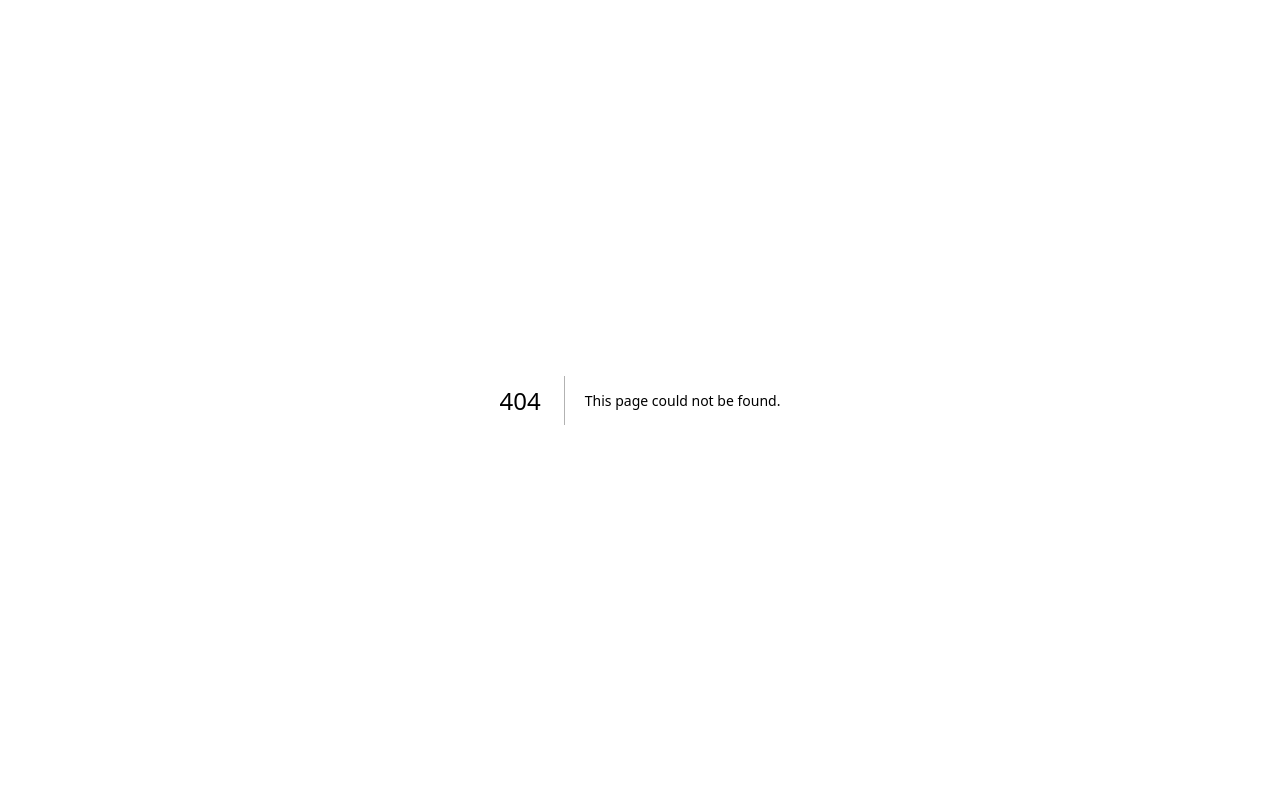
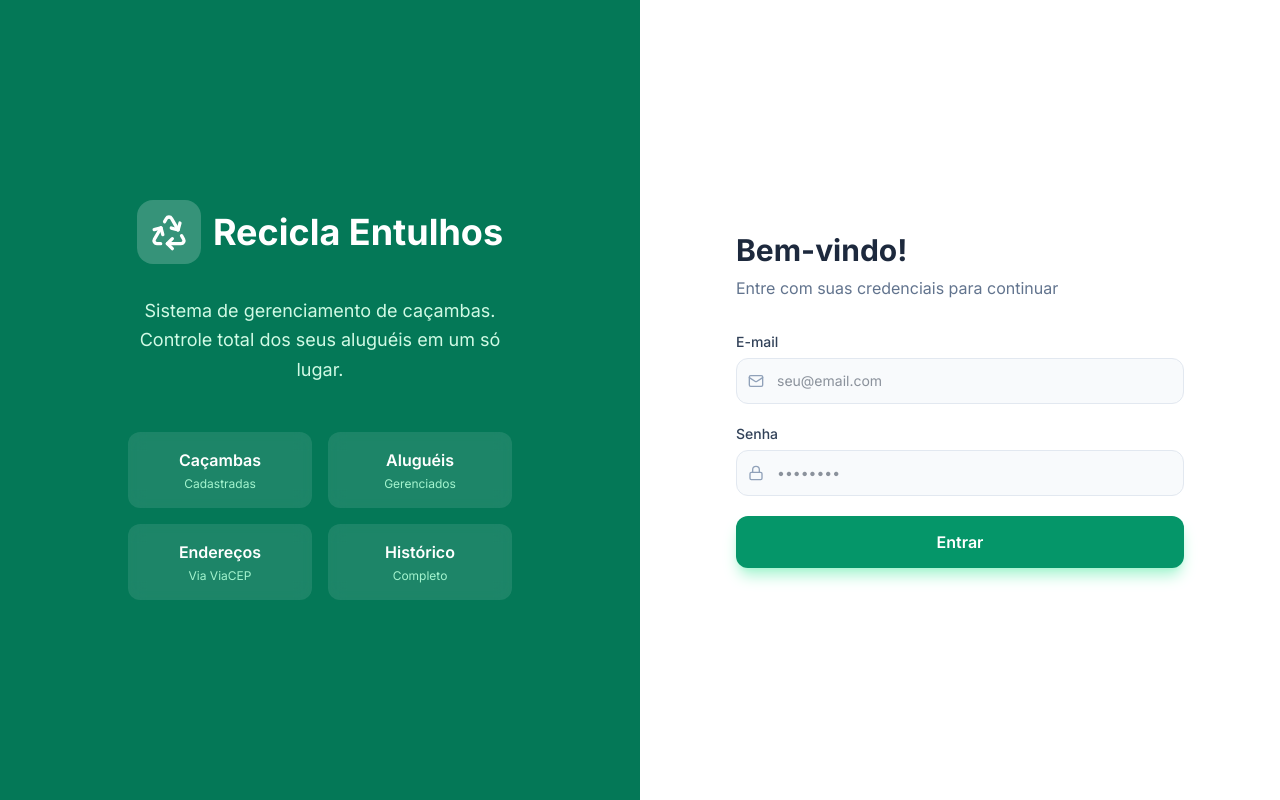
Before and after one commit to pedryvo/alugarcacamba, a Next.js app in the folder frontend/: page /login in a window 1280 px wide. Before the commit this address had no page. Built offline with nearby package versions, Linux system fonts and the light colour scheme.

Commit message:
feat(frontend): implement login functionality

```diff
--- /dev/null
+++ b/frontend/src/app/login/page.tsx
@@ -0,0 +1,126 @@
+'use client';
+
+import { useForm } from 'react-hook-form';
+import { zodResolver } from '@hookform/resolvers/zod';
+import { loginSchema } from '@/lib/schemas';
+import { useAuth } from '@/context/AuthContext';
+import { useState, useTransition } from 'react';
+import { z } from 'zod';
+import { Loader2, Lock, Mail, Recycle } from 'lucide-react';
+import { loginAction } from '../actions';
+
+type LoginFormData = z.infer<typeof loginSchema>;
+
+export default function LoginPage() {
+  const { login } = useAuth();
+  const [error, setError] = useState('');
+  const [isPending, startTransition] = useTransition();
+
+  const { register, handleSubmit, formState: { errors } } = useForm<LoginFormData>({
+    resolver: zodResolver(loginSchema),
+  });
+
+  const onSubmit = (data: LoginFormData) => {
+    setError('');
+    startTransition(async () => {
+      const result = await loginAction(data);
+      if (result.error) {
+        setError(result.error);
+      } else {
+        login(''); // Update client state (redirects handled by action/router)
+      }
+    });
+  };
+
+  return (
+    <div className="min-h-screen flex">
+      {/* Left panel */}
+      <div className="hidden lg:flex lg:w-1/2 bg-emerald-700 flex-col items-center justify-center p-12 text-white">
+        <div className="flex items-center gap-3 mb-8">
+          <div className="bg-white/20 rounded-2xl p-3">
+            <Recycle className="w-10 h-10" />
+          </div>
+          <h1 className="text-4xl font-bold">Recicla Entulhos</h1>
+        </div>
+        <p className="text-emerald-100 text-lg text-center max-w-sm leading-relaxed">
+          Sistema de gerenciamento de caçambas. Controle total dos seus aluguéis em um só lugar.
+        </p>
+        <div className="mt-12 grid grid-cols-2 gap-4 w-full max-w-sm">
+          {[
+            { label: 'Caçambas', desc: 'Cadastradas' },
+            { label: 'Aluguéis', desc: 'Gerenciados' },
+            { label: 'Endereços', desc: 'Via ViaCEP' },
+            { label: 'Histórico', desc: 'Completo' },
+          ].map((item) => (
+            <div key={item.label} className="bg-white/10 rounded-xl p-4 text-center backdrop-blur-sm">
+              <p className="font-semibold text-base">{item.label}</p>
+              <p className="text-emerald-200 text-xs mt-1">{item.desc}</p>
+            </div>
+          ))}
+        </div>
+      </div>
+
+      {/* Right panel */}
+      <div className="w-full lg:w-1/2 flex items-center justify-center p-8 bg-white">
+        <div className="w-full max-w-md">
+          <div className="lg:hidden flex items-center gap-2 mb-8 justify-center">
+            <Recycle className="w-8 h-8 text-emerald-600" />
+            <span className="text-2xl font-bold text-emerald-700">Recicla Entulhos</span>
+          </div>
+
+          <h2 className="text-3xl font-bold text-slate-800 mb-2">Bem-vindo!</h2>
+          <p className="text-slate-500 mb-8">Entre com suas credenciais para continuar</p>
+
+          <form onSubmit={handleSubmit(onSubmit)} className="space-y-5">
+            <div>
+              <label className="block text-sm font-medium text-slate-700 mb-1.5">E-mail</label>
+              <div className="relative">
+                <Mail className="absolute left-3 top-1/2 -translate-y-1/2 w-4 h-4 text-slate-400" />
+                <input
+                  {...register('email')}
+                  type="email"
+                  placeholder="seu@email.com"
+                  className="w-full pl-10 pr-4 py-3 border border-slate-200 rounded-xl text-sm focus:outline-none focus:ring-2 focus:ring-emerald-500 focus:border-transparent transition-all bg-slate-50"
+                />
+              </div>
+              {errors.email?.message && <p className="text-red-500 text-xs mt-1.5">{errors.email.message as string}</p>}
+            </div>
+
+            <div>
+              <label className="block text-sm font-medium text-slate-700 mb-1.5">Senha</label>
+              <div className="relative">
+                <Lock className="absolute left-3 top-1/2 -translate-y-1/2 w-4 h-4 text-slate-400" />
+                <input
+                  {...register('password')}
+                  type="password"
+                  placeholder="••••••••"
+                  className="w-full pl-10 pr-4 py-3 border border-slate-200 rounded-xl text-sm focus:outline-none focus:ring-2 focus:ring-emerald-500 focus:border-transparent transition-all bg-slate-50"
+                />
+              </div>
+              {errors.password?.message && <p className="text-red-500 text-xs mt-1.5">{errors.password.message as string}</p>}
+            </div>
+
+            {error && (
+              <div className="bg-red-50 border border-red-200 rounded-xl p-3 text-red-600 text-sm text-center">
+                {error}
+              </div>
+            )}
+
+            <button
+              type="submit"
+              disabled={isPending}
+              className="w-full flex items-center justify-center gap-2 py-3.5 px-4 bg-emerald-600 hover:bg-emerald-700 text-white font-semibold rounded-xl transition-all disabled:opacity-60 disabled:cursor-not-allowed shadow-lg shadow-emerald-200"
+            >
+              {isPending ? (
+                <>
+                  <Loader2 className="w-4 h-4 animate-spin" />
+                  Entrando...
+                </>
+              ) : 'Entrar'}
+            </button>
+          </form>
+        </div>
+      </div>
+    </div>
+  );
+}
```
